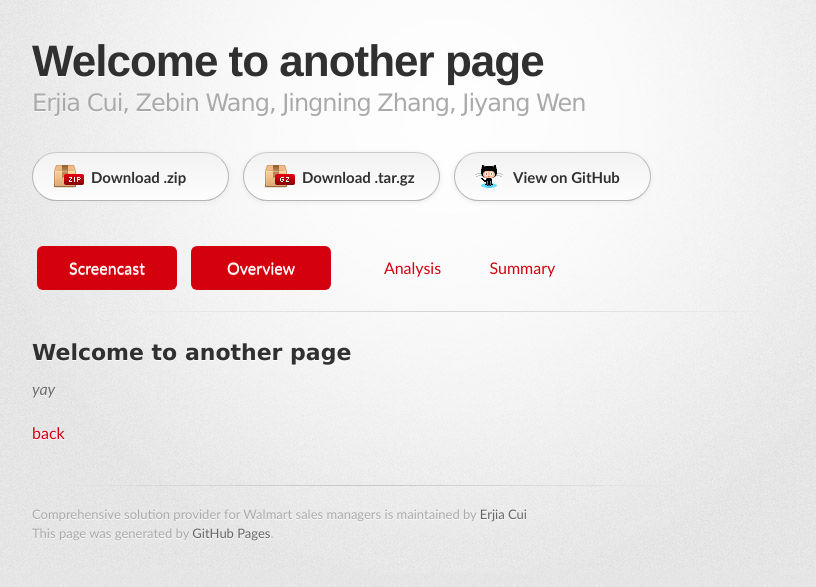
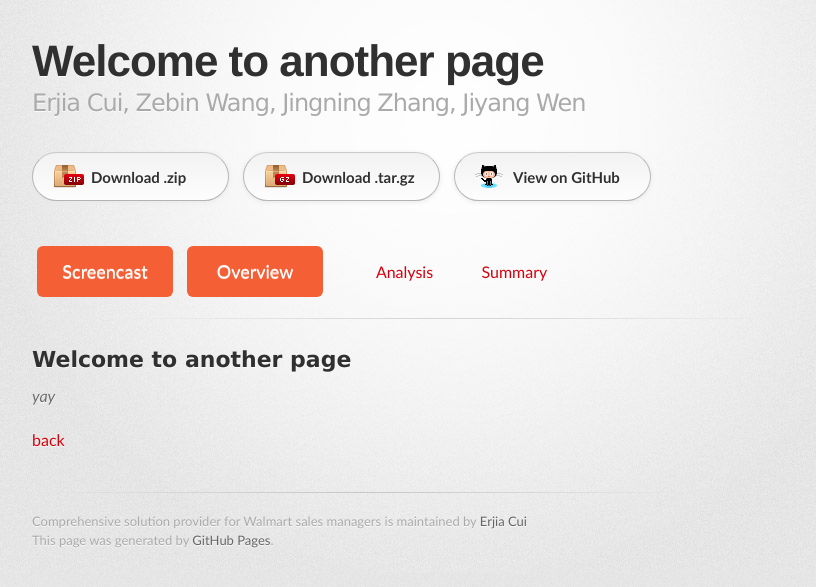
Before and after one commit to churchillcui/ads_retail, a Jekyll site: the page built from another-page.md, in a window 1280 px wide. Shown: the top 587 px of the page, without its empty margins (192-1008 px from the left). Built offline with Jekyll 4.4.1, drawn with Linux system fonts in a browser that asks for light colours; some web fonts are replaced; our own code applies the rules of GitHub Pages for plain Markdown files.

Commit message:
Update jekyll-theme-tactile.scss

```diff
--- a/_sass/jekyll-theme-tactile.scss
+++ b/_sass/jekyll-theme-tactile.scss
@@ -159,12 +159,12 @@ a.button span {
 a.bt {
   display: inline-block;
   border-radius: 6px;
-  background-color: #d5000d;
+  background-color: #f55f36;
   border: none;
   color: #FFFFFF;
   text-align: center;
-  font-size: 16px;
-  padding: 10px;
+  font-size: 18px;
+  padding: 12px 8px 12px 8px;
   width: 120px;
   transition: all 0.5s;
   cursor: pointer;
```
